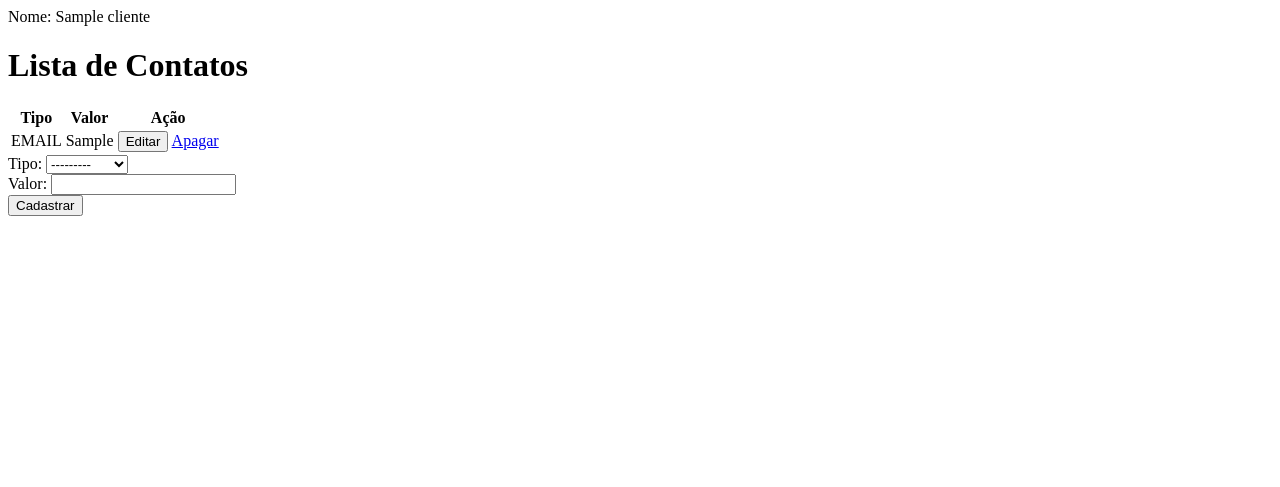
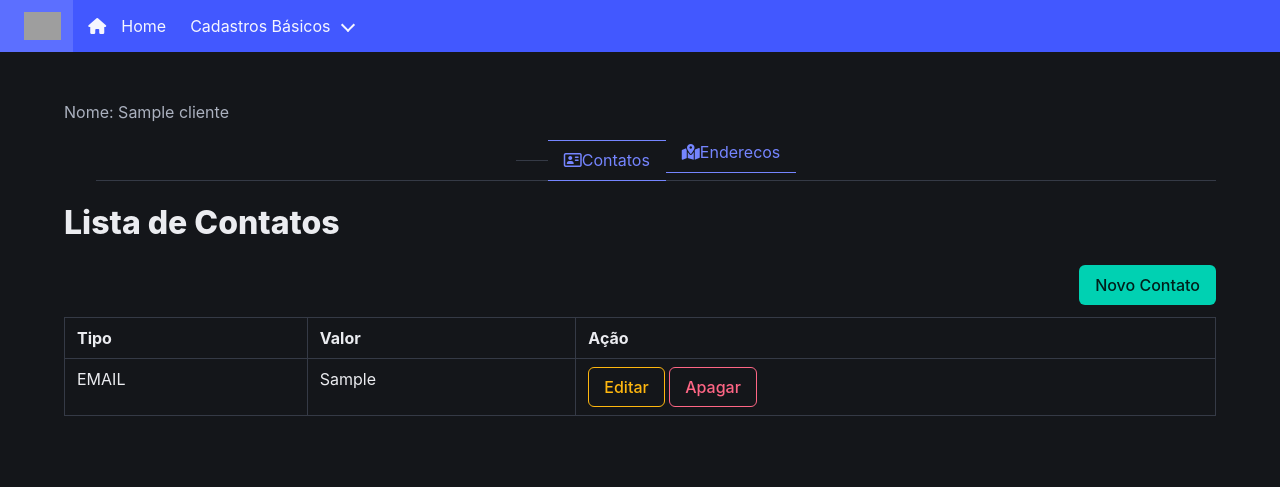
Before and after one commit to GusLealdeBorba/curso-python, a Django app: page /publico/clientes/1 in a window 1280 px wide. Shown: the top 487 px of the page. Run offline with Django 5.2, Linux system fonts and the light colour scheme; tables that the repository leaves empty hold one stand-in row (values such as "Sample post"); some libraries are stand-ins or nearby versions; grey boxes are pictures that could not be loaded.

Commit message:
Exemplo publico

```diff
--- a/publico/form.py
+++ b/publico/form.py
@@ -11,3 +11,11 @@ class ContatoCadastroForm(forms.ModelForm):
     class Meta:
         model = models.Contato
         fields = ["tipo", "valor"]
+        widgets = {
+            "valor": forms.TextInput(attrs={
+                'class':'input',
+            }),
+            "tipo": forms.Select(attrs={
+                'class' : 'select'
+            })
+        }
--- /dev/null
+++ b/publico/static/css/tabs.css
@@ -0,0 +1,7 @@
+.tab-content {
+    display: none;
+}
+
+.tab-content.active {
+    display: block;
+}
--- a/publico/static/js/cliente-contato.js
+++ b/publico/static/js/cliente-contato.js
@@ -1,14 +1,34 @@
-function obterDadosContato() {
-    let idContato = 1
+const botoesEditarContato = document.getElementsByClassName("botao-editar-contato");
+Array.from(botoesEditarContato).forEach((botao) => {
+    botao.onclick = obterDadosContato
+});
+
+function obterDadosContato(elementoDoClick) {
+    // Obter o id que foi preenchido no atributo data-id do botão editar da lista de contatos
+    let idContato = elementoDoClick.target.getAttribute("data-id")
+    // Requisição para obter os dados do contatos
     fetch(`/publico/contato/${idContato}`)
         .then(response => response.json())
         .then(data => {
             console.log(data)
+            // Prencher os campos com os dados da requisição para usuário poder alterar
             document.getElementById("id_valor"). value = data.valor
             document.getElementById("id_tipo"). value = data.tipo
+            document.getElementById("form-contato").action = `/publico/contato/editar/${idContato}`
+            document.getElementById("form-contato-botao-cadastrar").innerHTML = "Alterar"
+            // Obter a modal do botão Novo
+            const modal = document.getElementById(document.querySelectorAll('.js-modal-trigger')[0].dataset.target)
+            // Abrir a modal
+            modal.classList.add("is-active")
         })
         .catch(error => {
             console.log(error)
             alert("Ocorreu um erro ao carregar os dados do contato")
         })
 }
+
+function submitFormDadosContatos(event){
+    document.getElementById("form-contato").submit()
+}
+
+document.getElementById("form-contato-botao-cadastrar").onclick = submitFormDadosContatos
--- /dev/null
+++ b/publico/static/js/modal.js
@@ -0,0 +1,42 @@
+document.addEventListener('DOMContentLoaded', () => {
+    // Functions to open and close a modal
+    function openModal($el) {
+      $el.classList.add('is-active');
+    }
+
+    function closeModal($el) {
+      $el.classList.remove('is-active');
+    }
+
+    function closeAllModals() {
+      (document.querySelectorAll('.modal') || []).forEach(($modal) => {
+        closeModal($modal);
+      });
+    }
+
+    // Add a click event on buttons to open a specific modal
+    (document.querySelectorAll('.js-modal-trigger') || []).forEach(($trigger) => {
+      const modal = $trigger.dataset.target;
+      const $target = document.getElementById(modal);
+
+      $trigger.addEventListener('click', () => {
+        openModal($target);
+      });
+    });
+
+    // Add a click event on various child elements to close the parent modal
+    (document.querySelectorAll('.modal-background, .modal-close, .modal-card-head .delete, .modal-card-foot .button') || []).forEach(($close) => {
+      const $target = $close.closest('.modal');
+
+      $close.addEventListener('click', () => {
+        closeModal($target);
+      });
+    });
+
+    // Add a keyboard event to close all modals
+    document.addEventListener('keydown', (event) => {
+      if(event.key === "Escape") {
+        closeAllModals();
+      }
+    });
+  });
--- /dev/null
+++ b/publico/templates/base_publico.html
@@ -0,0 +1,26 @@
+<!DOCTYPE html>
+<html lang="pt-br" , data-theme="dark">
+
+<head>
+    <meta charset="UTF-8">
+    <meta name="viewport" content="width=device-width, initial-scale=1.0">
+    <title>Base</title>
+    <link rel="stylesheet" href="https://cdn.jsdelivr.net/npm/bulma@1.0.0/css/bulma.min.css">
+    {% load static %}
+    <link rel="stylesheet" href="{% static 'css/tabs.css' %}">
+    {% block css %}{% endblock %}
+</head>
+
+<body>
+    {% include 'navbar.html' %}
+    <section class="section">
+            <div class="container">
+                {% block body %}{% endblock %}
+            </div>
+        </section>
+        <script src="https://kit.fontawesome.com/d1a6aa61a3.js" crossorigin="anonymous"></script>
+        <script src="{% static 'js/tabs.js '%}"></script>
+        <script src="{% static 'js/modal.js' %}"></script>
+    {% block scripts %}{% endblock %}
+</body>
+</html>
--- a/publico/templates/clientes/detalhe.html
+++ b/publico/templates/clientes/detalhe.html
@@ -1,38 +1,40 @@
+{% extends 'base_publico.html'%}
+
+{% block body %}
+
+
+
 <div>
     <span>Nome: </span>
     <span>{{cliente.nome}}</span>
 </div>
 
-<h1>Lista de Contatos</h1>
-
-<table>
-    <thead>
-        <tr>
-            <th>Tipo</th>
-            <th>Valor</th>
-            <th>Ação</th>
-        </tr>
-    </thead>
-    <tbody>
-        {% for contato in contatos %}
-        <tr>
-            <td>{{contato.tipo}}</td>
-            <td>{{contato.valor}}</td>
-            <td>
-                <button href="Editar">Editar</button>
-                <a href="/publico/contato/apagar/{{contato.id}}">Apagar</a>
-            </td>
-        </tr>
-        {% endfor %}
-    </tbody>
-</table>
-
-
-<form method="post" action="/publico/contato/cadastrar/{{cliente.id}}">
-    {% csrf_token %}
-    {{ form_contato.as_div }}
-    <button type="submit">Cadastrar</button>
-</form>
+<a>
+    <div class="tabs is-centered">
+        <ul>
+            <li data-tab-id="tab-contatos" class="is-active">
+                <a>
+                    <span><i class="fa-regular fa-address-card"></i></span>
+                    <span>Contatos</span>
+                </a>
+            </li>
+            <li data-tab-id="tab-enderecos" class="is-active">
+                <a>
+                    <span><i class="fa-solid fa-map-location-dot"></i></span>
+                    <span>Enderecos</span>
+                </a>
+            </li>
+        </ul>
+    </div>
+</a>
+<div id="tab-contatos" class="tab-content active">
+    {% include 'clientes/tabs/tab-contatos.html'%}
+</div>
+<div id="tab-enderecos" class="tab-content">
+    Olá mundo
+</div>
 
 {% load static %}
 <script src="{% static 'js/cliente-contato.js' %}"></script>
+
+{% endblock %}
--- /dev/null
+++ b/publico/templates/clientes/tabs/tab-contatos.html
@@ -0,0 +1,56 @@
+<h1 class="title">Lista de Contatos</h1>
+
+<button class="button is-primary js-modal-trigger is-pulled-right mb-3" data-target="modal-contato">
+    Novo Contato
+</button>
+
+
+<table class="table is-striped is-fullwidth is-bordered is-hoverable">
+
+    <thead>
+        <tr>
+            <th>Tipo</th>
+            <th>Valor</th>
+            <th>Ação</th>
+        </tr>
+    </thead>
+    <tbody>
+        {% for contato in contatos %}
+        <tr>
+            <td>{{contato.tipo}}</td>
+            <td>{{contato.valor}}</td>
+            <td>
+                <button class="botao-editar-contato button is-warning is-outlined"
+                    data-id="{{contato.id}}">Editar</button>
+                <a class="button is-danger is-outlined" href="/publico/contato/apagar/{{contato.id}}">Apagar</a>
+            </td>
+        </tr>
+        {% endfor %}
+    </tbody>
+</table>
+
+
+
+
+
+<div id="modal-contato" class="modal">
+    <div class="modal-background"></div>
+    <div class="modal-card">
+        <header class="modal-card-head">
+            <p class="modal-card-title">Cadastro de Contato</p>
+            <button class="delete" aria-label="close"></button>
+        </header>
+        <section class="modal-card-body">
+            <form method="post" action="/publico/contato/cadastrar/{{cliente.id}}" id="form-contato">
+                {% csrf_token %}
+                {{ form_contato.as_div }}
+            </form>
+        </section>
+        <footer class="modal-card-foot">
+            <div class="buttons">
+                <button class="button">Cancelar</button>
+                <button class="button is-success" id="form-contato-botao-cadastrar">Cadastrar</button>
+            </div>
+        </footer>
+    </div>
+</div>
--- a/publico/views.py
+++ b/publico/views.py
@@ -43,7 +43,10 @@ def contato_cadastrar(request,id_cliente: int):
 
 
 def contato_editar(request, id: int):
-    pass
+    contato = get_object_or_404(models.Contato, id=id)
+    form = ContatoCadastroForm(request.POST, instance=contato)
+    contato = form.save()
+    return redirect("cliente_detalhe", contato.cliente.id)
 
 
 def contato_apagar(request, id: int):
```
Also changed, not shown: publico/static/js/tabs.js (added, +23 -0 lines), publico/templates/navbar.html (added, +51 -0 lines).
